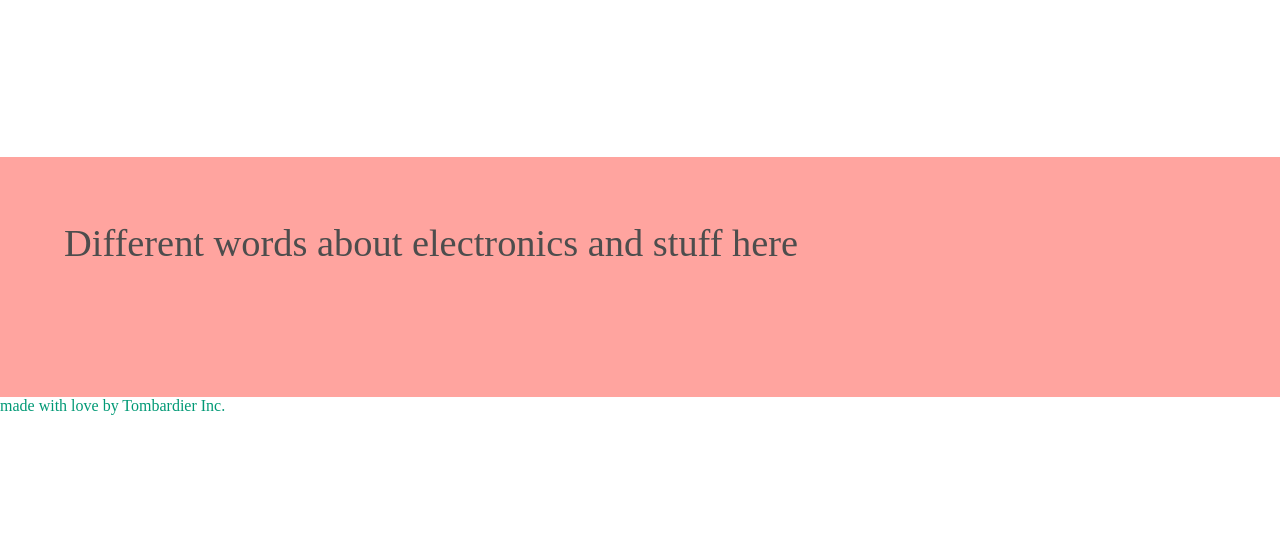
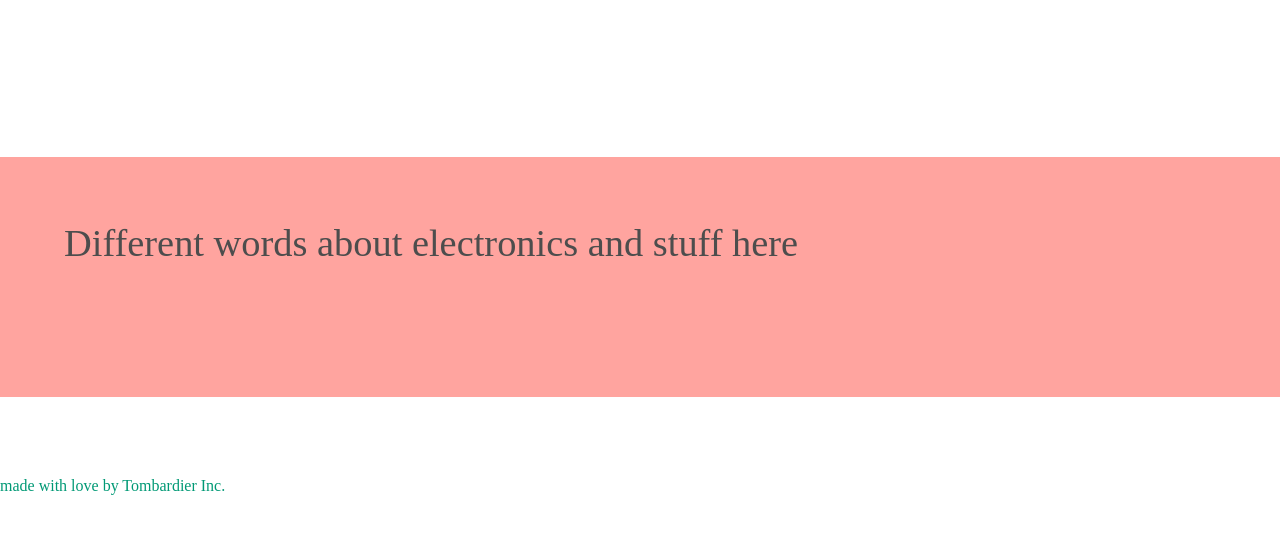
Before and after one commit to JDHofmann/cables-plugs-html-style-guide, a plain HTML site: page index.html in a window 1280 px wide. Shown: the part 872-1405 px from the top of the page. Before the commit the page ends 1287 px from the top, so only its background shows below. Drawn offline with Linux system fonts and the light colour scheme.

Commit message:
more footer action; ; ;

```diff
--- a/style.css
+++ b/style.css
@@ -187,3 +187,8 @@ td, th {
     padding: 2%;
     justify-self: left;
 }
+
+footer {
+    margin: 10vh 0;
+    height: 10vmin;
+}
```
